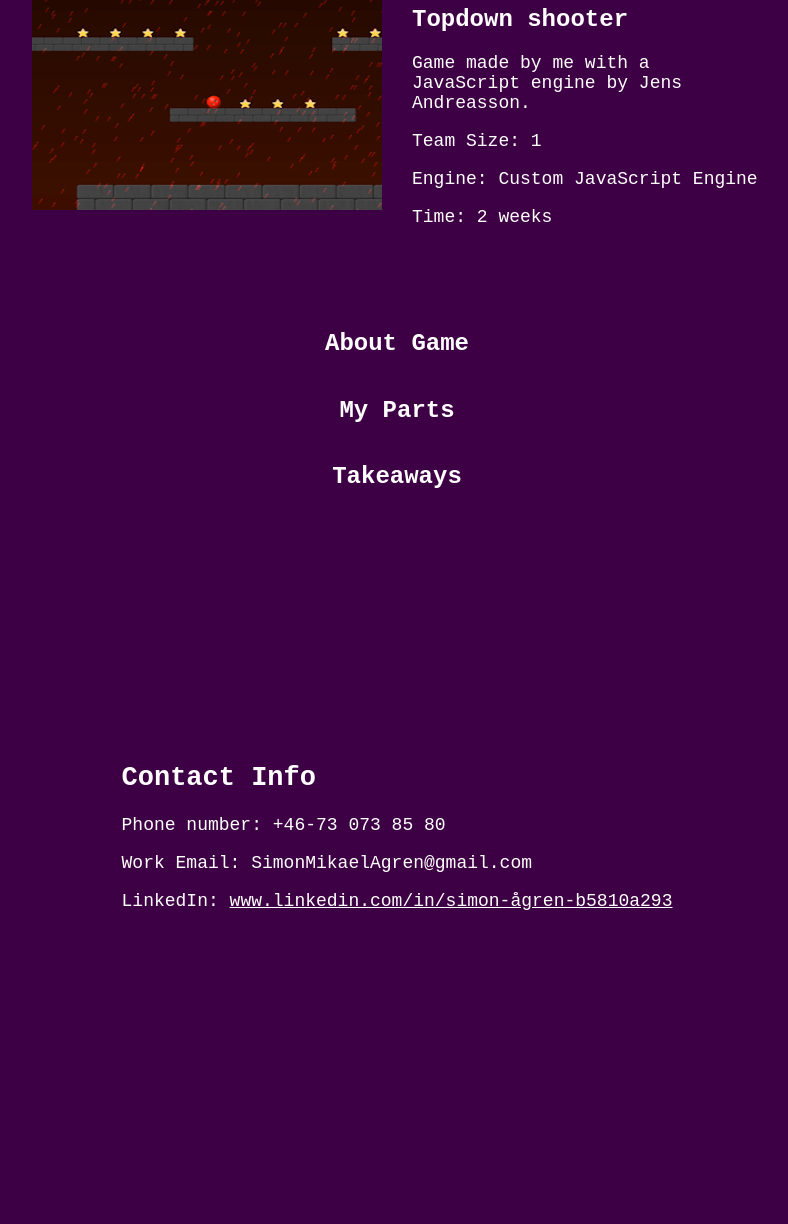
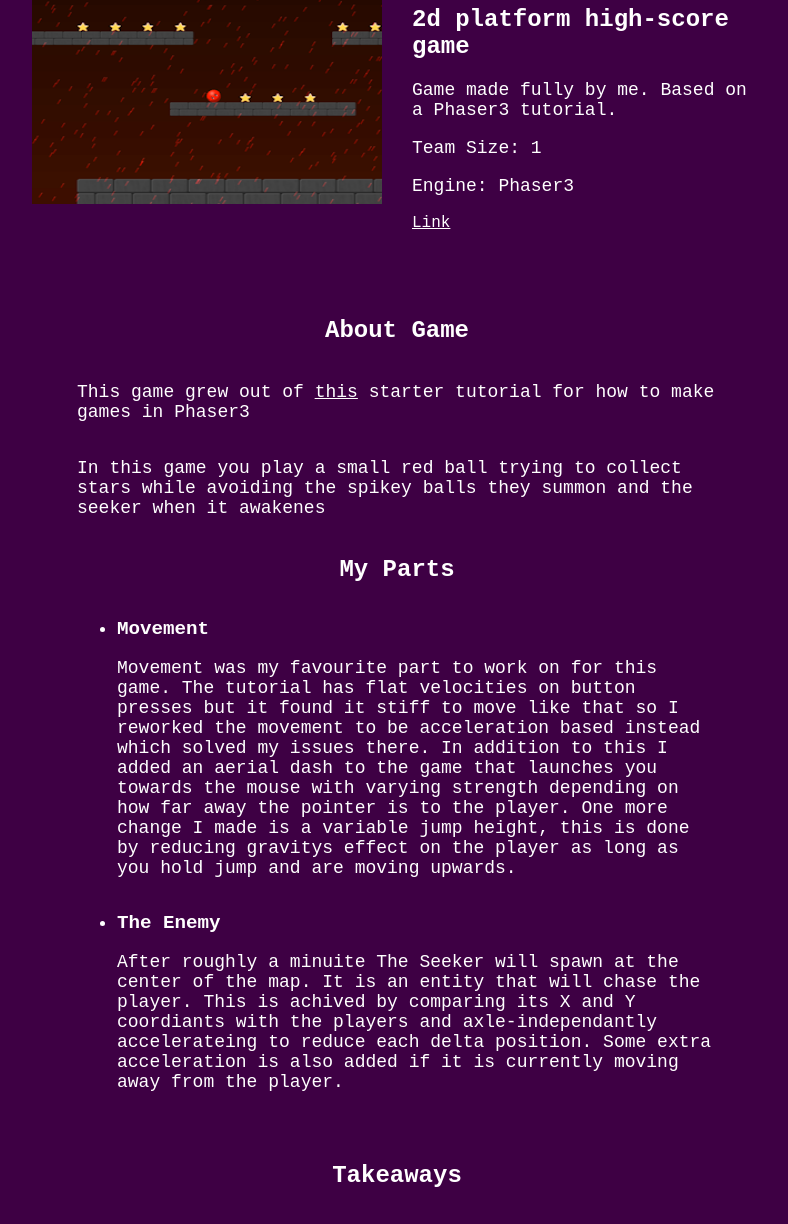
Before and after one commit to TomtenPim/SimonPortfolio, a website: page SuperJugementBall/Index.html in a window 1280 px wide. Shown: the part 159-1383 px from the top of the page, without its empty margins (243-1031 px from the left). Before the commit the page ends 1318 px from the top, so only its background shows below. Drawn offline with Linux system fonts and the light colour scheme.

Commit message:
Save before going to kontoret

```diff
--- a/SuperJugementBall/Index.html
+++ b/SuperJugementBall/Index.html
@@ -9,13 +9,13 @@
 
         <div id="AboutGameItem">
             <h1>Judgement Ball</h1>
-            <h2>Topdown shooter</h2>
-            <p>Game made by me with a JavaScript engine by Jens Andreasson.</p>
+            <h2>2d platform high-score game</h2>
+            <p>Game made fully by me. Based on a Phaser3 tutorial.</p>
             <div>
                 <p>Team Size: 1</p>
-                <p>Engine: Custom JavaScript Engine</p>
-                <p>Time: 2 weeks</p>
+                <p>Engine: Phaser3</p>
             </div>
+            <a href="https://superjudgementball.netlify.app/">Link</a>
         </div>
 
     </div>
@@ -34,14 +34,25 @@
 
     <div id="AboutGameElaboration">
         <h2>About Game</h2>
+        <p> This game grew out of <a href="https://phaser.io/tutorials/making-your-first-phaser-3-game/part1">this</a> starter tutorial for how to make games in Phaser3</p>
+        <p>In this game you play a small red ball trying to collect stars while avoiding the spikey balls they summon and the seeker when it awakenes</p>
     </div>
 
     <div id="MyParts">
         <h2>My Parts</h2>
+        <ul>
+            <li>Movement</li>
+            <p>Movement was my favourite part to work on for this game. The tutorial has flat velocities on button presses but it found it stiff to move like that so I reworked the movement to be acceleration based instead which solved my issues there. In addition to this I added an aerial dash to the game that launches you towards the mouse with varying strength depending on how far away the pointer is to the player. One more change I made is a variable jump height, this is done by reducing gravitys effect on the player as long as you hold jump and are moving upwards.</p>
+
+            <li>The Enemy</li>
+            <p>After roughly a minuite The Seeker will spawn at the center of the map. It is an entity that will chase the player. This is achived by comparing its X and Y coordiants with the players and axle-independantly accelerateing to reduce each delta position. Some extra acceleration is also added if it is currently moving away from the player.</p>
+        </ul>
     </div>
 
     <div id="Takeaways">
         <h2>Takeaways</h2>
+        <p> This was one of the first proper (tough still small) games I created. Looking back at this code, there sure is a lot of If-statements, more functions could be made to avoid repeating code as much and inefficient math that could be improved. But even with all those issues the game still works, it runs.</p>
+        <p> Ultimately: If it works, it works. There are may ways to reach a goal and while I can look back now and see may way t oreach taht goal more efficiently, I still got there with the knowledge I had at the time.</p>
     </div>
 
     <div id="ContactInfoSpacer">
```
Also changed, not shown: BloodandBullets/Index.html (+10 -2 lines), InBloom/Index.html (+1 -1 lines), index.html (+1 -1 lines).
